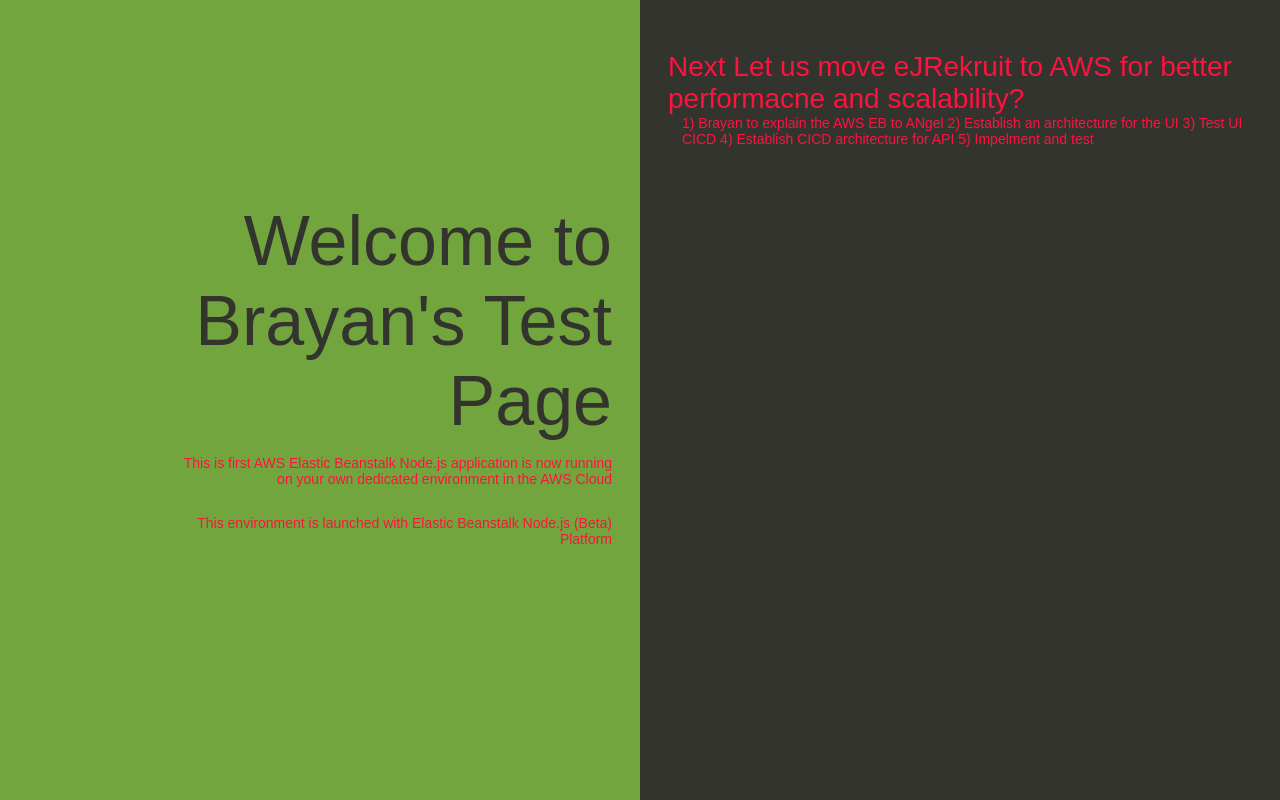
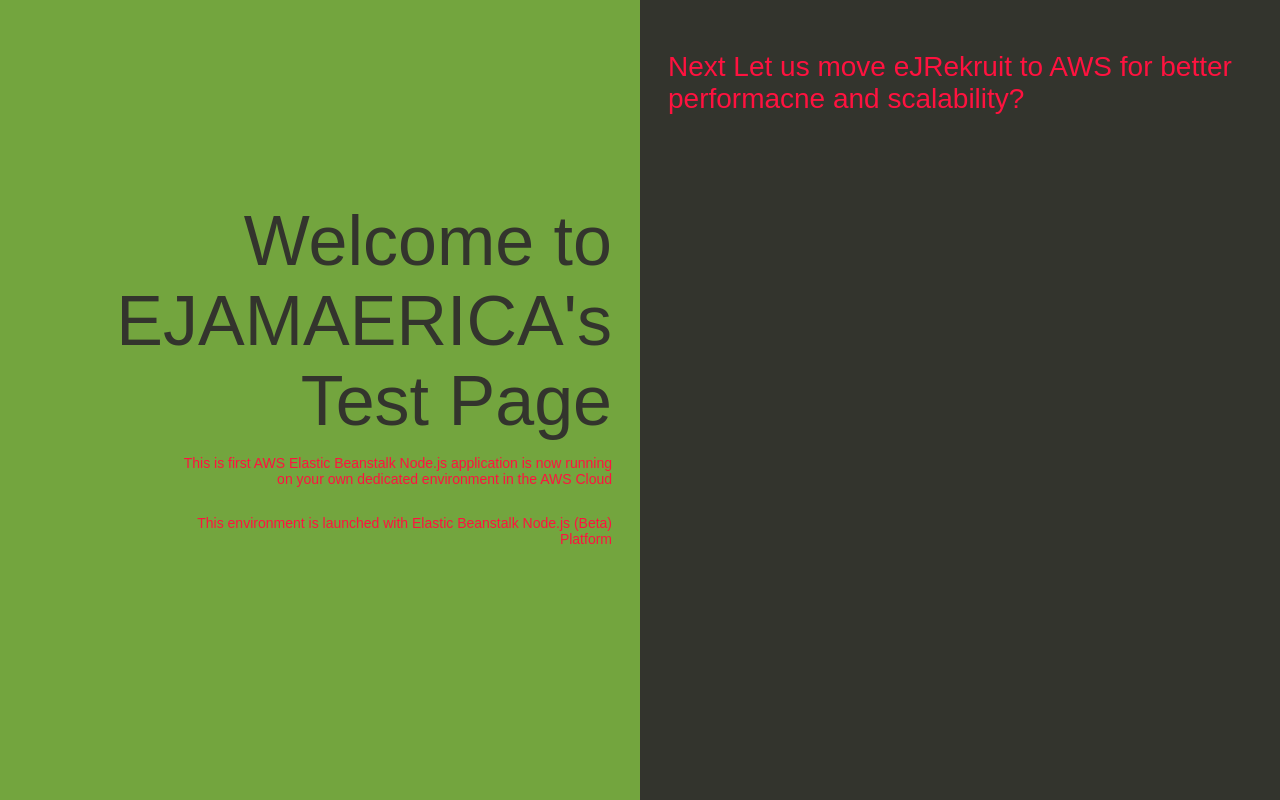
Before and after one commit to brayan-ej/nodejsp001, a website: page index.html in a window 1280 px wide. Drawn offline with Linux system fonts and the light colour scheme.

Commit message:
TEST Commit 1

```diff
--- a/index.html
+++ b/index.html
@@ -1,7 +1,7 @@
 <!DOCTYPE html>
 <html>
   <head>
-    <title>Welcome to Brayan's test page</title>
+    <title>Welcome to eJAmerica's test page</title>
     <style>
       body {
         color: #ff123f;
@@ -74,18 +74,14 @@
   </head>
   <body>
     <div class="textColumn">
-      <h1>Welcome to Brayan's Test Page</h1>
+      <h1>Welcome to EJAMAERICA's Test Page</h1>
       <p>This is first AWS Elastic Beanstalk Node.js application is now running on your own dedicated environment in the AWS Cloud</p>
       <p>This environment is launched with Elastic Beanstalk Node.js (Beta) Platform</p>
     </div>
     <div class="linksColumn">
       <h2>Next Let us move eJRekruit to AWS for better performacne and scalability?</h2>
       <ul>
-        1) Brayan to explain the AWS EB to ANgel
-		2) Establish an architecture for the UI
-		3) Test UI CICD
-		4) Establish CICD architecture for API
-		5) Impelment and test
+
       </ul>
     </div>
   </body>
```
